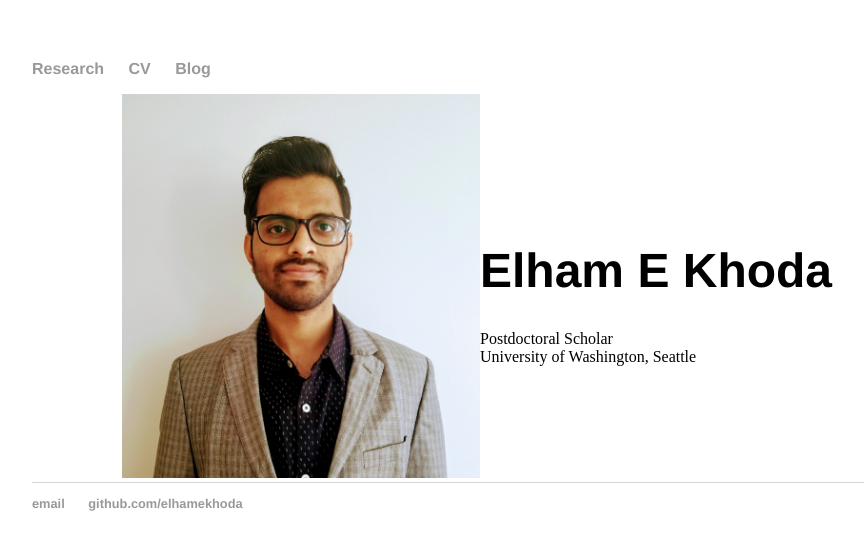
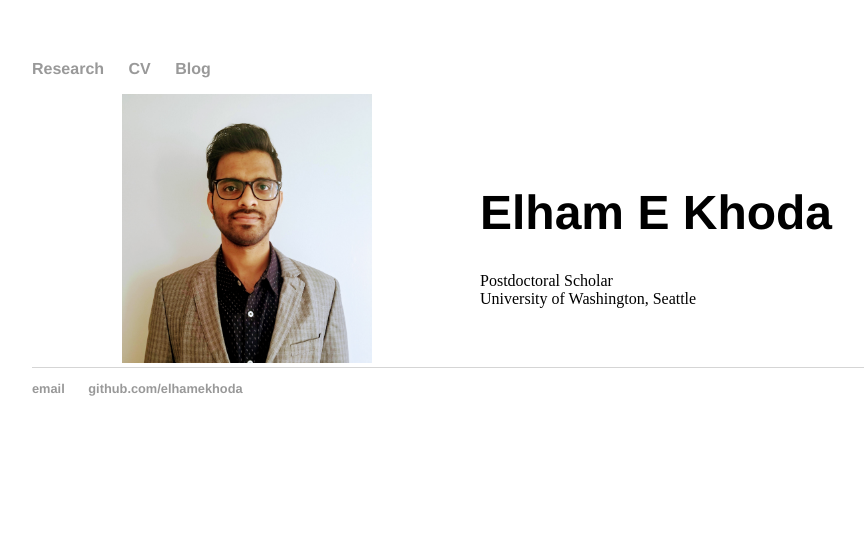
Before and after one commit to elhamekhoda/ekhoda.github.io, a Jekyll site: the page built from index.html, in a window 1280 px wide. Shown: the top 550 px of the page, without its empty margins (160-1024 px from the left). Built offline with Jekyll 4.4.1, drawn with Linux system fonts in a browser that asks for light colours.

Commit message:
updating photo

```diff
--- a/index.html
+++ b/index.html
@@ -27,7 +27,7 @@ title: Elham E Khoda
 
 <div class="container">
     <div class="image">
-        <img src="photo/elham_picture.jpg" alt="HTML" style="height: 70%" aligh="left">
+        <img src="photo/elham_picture.jpg" alt="HTML" style="width: 70%" aligh="left">
     </div>
     <div class="image">
         <h1>Elham E Khoda </h1>
```
